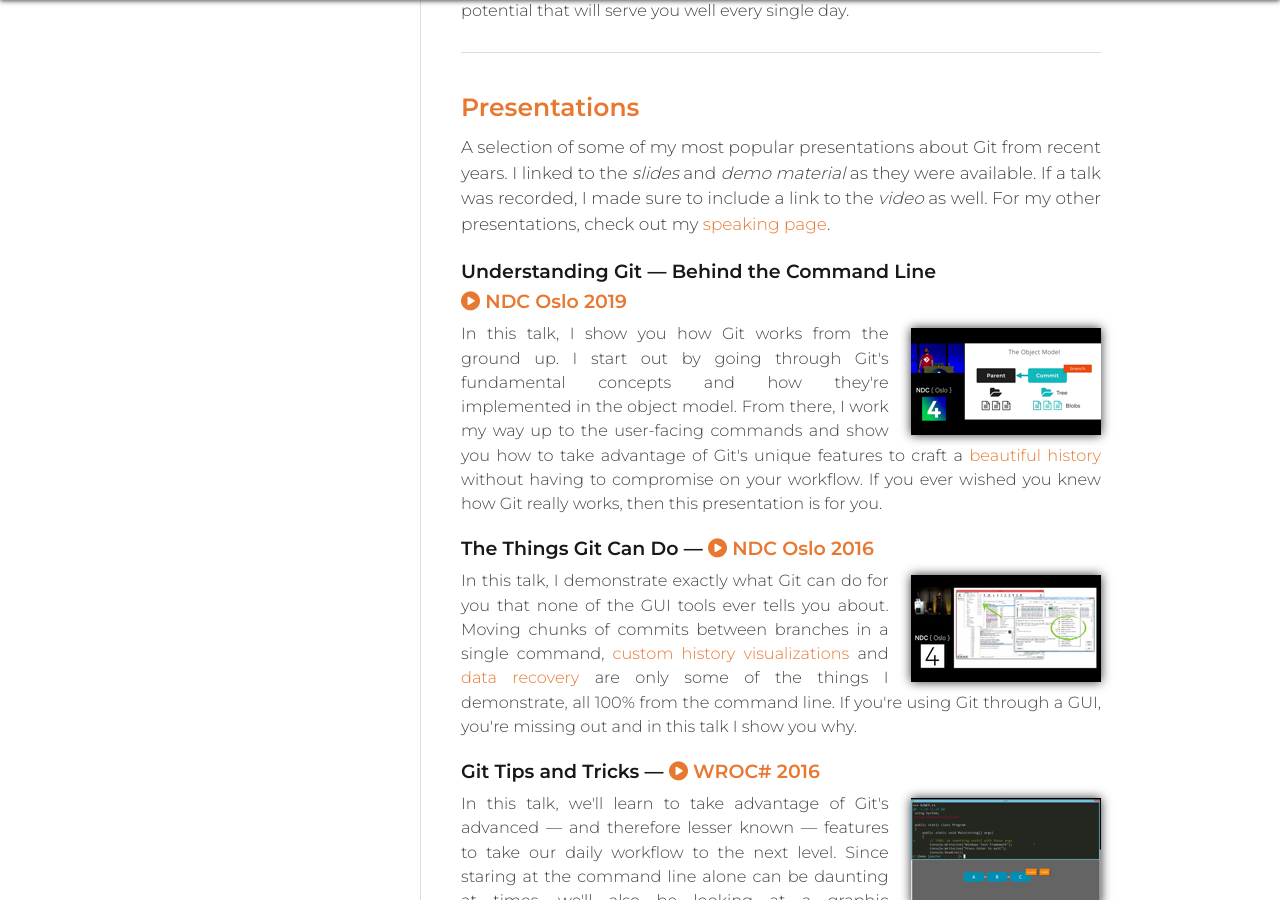
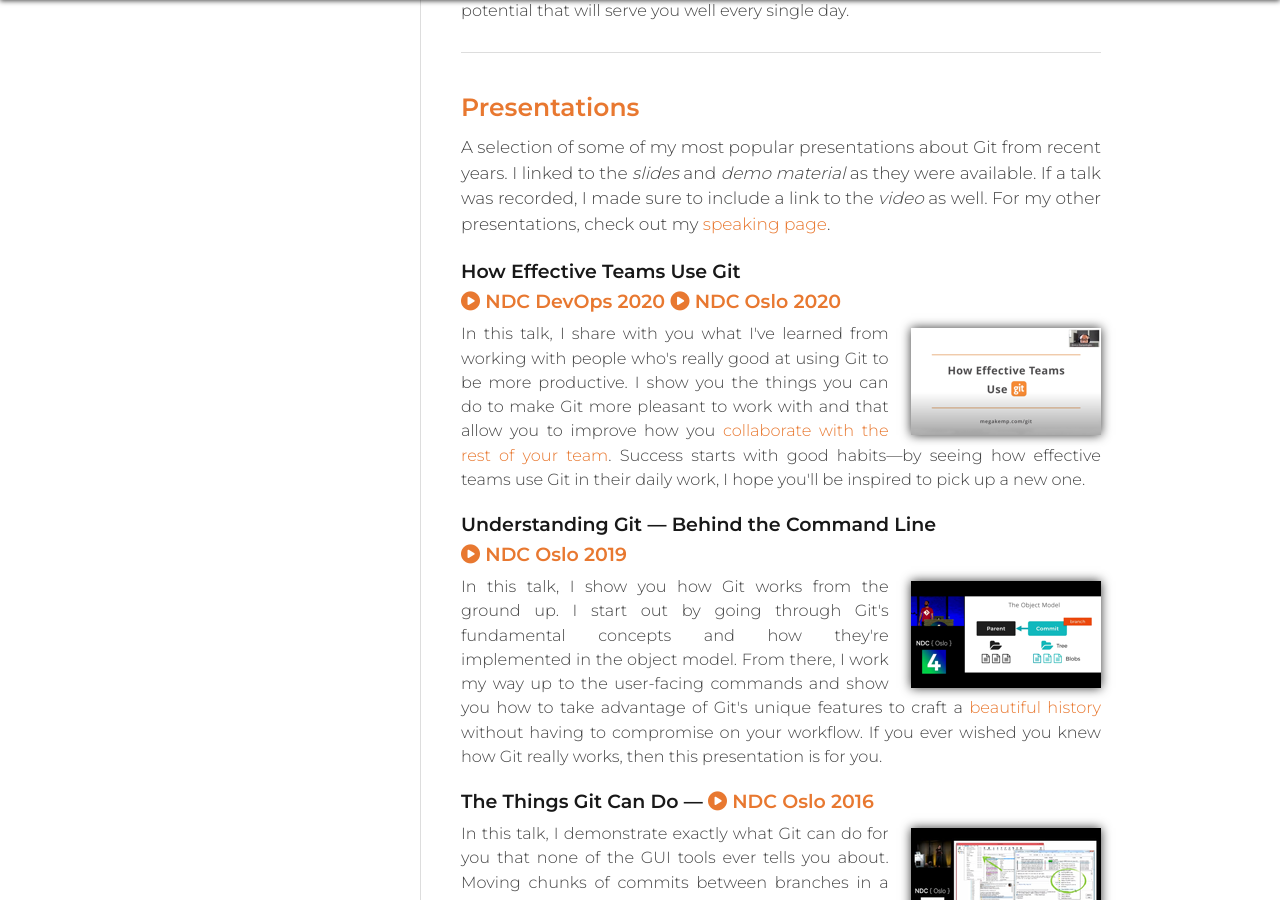
Before and after one commit to megakemp/megakemp.github.io, a Jekyll site: the page built from git/index.html, in a window 1280 px wide and 900 px high, scrolled down 2989 px. Built offline with Jekyll 4.4.1, drawn with Linux system fonts in a browser that asks for light colours; nearby versions of some CDN libraries; comment, search, counter and statistics services are not loaded.

Commit message:
Adds the Git talk from NDC Oslo 2020 to the Git page

```diff
--- a/git/index.html
+++ b/git/index.html
@@ -96,6 +96,15 @@
   <h2 id="presentations">Presentations</h2>
   <p>A selection of some of my most popular presentations about Git from recent years. I linked to the <em>slides</em> and <em>demo material</em> as they were available. If a talk was recorded, I made sure to include a link to the <em>video</em> as well. For my other presentations, check out my <a href="/speaking">speaking page</a>.</p>
 
+  <h4 id="effective_git">How Effective Teams Use Git<br/><a href="https://youtu.be/yXixyZ5ch3c"><i class="fa fa-play-circle" aria-hidden="true"></i> NDC DevOps 2020</a> <a href="https://youtu.be/yP7DAdZAdTw"><i class="fa fa-play-circle" aria-hidden="true"></i> NDC Oslo 2020</a></h4>
+  <p class="thumbnail-caption">
+    <a href="https://youtu.be/yXixyZ5ch3c">
+      <img src="/assets/speaking/ndcoslo2020-enricocampidoglio-preview.png"
+           class="thumbnail-video" />
+    </a>
+    In this talk, I share with you what I've learned from working with people who's really good at using Git to be more productive. I show you the things you can do to make Git more pleasant to work with and that allow you to improve how you <a href="/2019/03/20/the-case-for-pull-rebase/">collaborate with the rest of your team</a>. Success starts with good habits—by seeing how effective teams use Git in their daily work, I hope you'll be inspired to pick up a new one.
+  </p>
+
   <h4 id="understanding_git">Understanding Git — Behind the Command Line <a href="https://youtu.be/BdiLKxSu-2Q"><i class="fa fa-play-circle" aria-hidden="true"></i> NDC Oslo 2019</a></h4>
   <p class="thumbnail-caption">
     <a href="https://youtu.be/BdiLKxSu-2Q">
```
